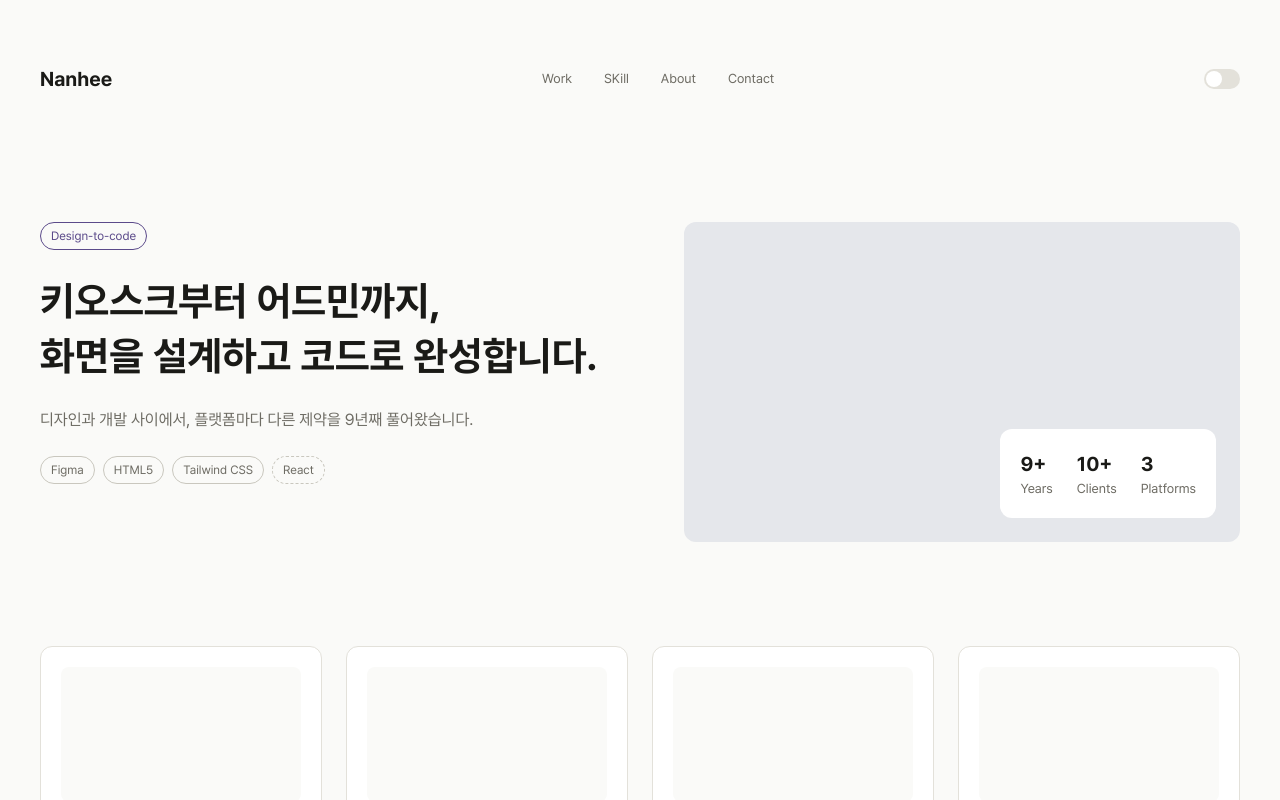
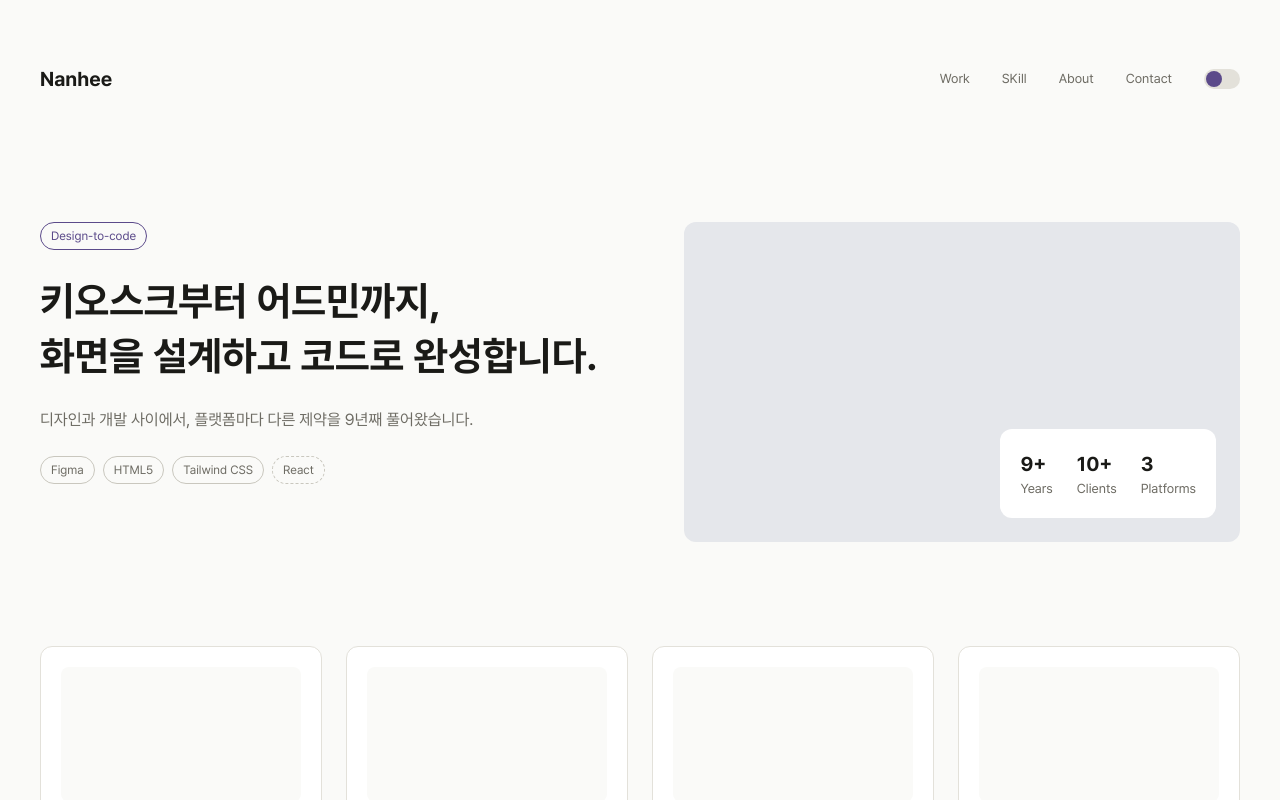
Before and after one commit to bononani-one/nh-portfolio, a Next.js app: page / in a window 1280 px wide. Shown: the top 800 px of the page. Built offline with nearby package versions, Linux system fonts and the light colour scheme.

Commit message:
다크모드 토글, 케이스스터디 4개 페이지완성

```diff
--- a/src/components/Nav.jsx
+++ b/src/components/Nav.jsx
@@ -1,43 +1,22 @@
-'use client';
-import {useState,useEffect} from 'react';
+import ThemeToggle from "./ThemeToggle";
 
 export default function Nav(){
-    const [isDark,setIsDark]=useState(false);
-
-    useEffect(()=>{
-        const saved = localStorage.getItem('theme');
-        if(saved === 'dark'){
-            setIsDark(true);
-            document.documentElement.classList.add('dark');
-        }
-    },[]);
-
-    function toggleTheme(){
-        const next = !isDark;
-        setIsDark(next);
-        document.documentElement.classList.toggle('dark',next);
-        localStorage.setItem('theme',next ? 'dark':'light');
-    }
 
     return(
         <header className="flex w-full items-center justify-between py-6 max-w-[1200px] mx-auto">
             <span className="text-section font-bold text-text-default">
                 Nanhee
             </span>
+            <div className="flex items-center gap-8">
                 <nav className="flex gap-8">
                     <a href="#work" className="text-caption text-text-sub">Work</a>
                     <a href="#skill" className="text-caption text-text-sub">SKill</a>
                     <a href="#about" className="text-caption text-text-sub">About</a>
                     <a href="#contact" className="text-caption text-text-sub">Contact</a>
                 </nav>
-            <button
-                onClick={toggleTheme}
-                className='w-9 h-5 rounded-full bg-border relative'
-            >
-                <span
-                    className={`absolute top-0.5 w-4 h-4 rounded-full bg-bg-sub transition-all ${isDark ? 'left-4' : 'left-0.5'}`}
-                    />
-            </button>
+                <ThemeToggle />
+            </div>
+
         </header>
     );
 }
--- a/src/components/SubHeader.jsx
+++ b/src/components/SubHeader.jsx
@@ -1,12 +1,16 @@
 import Link from 'next/link';
+import ThemeToggle from './ThemeToggle';
 
 export default function SubHeader(){
     return(
         <header className='w-full flex items-center justify-between py-6 max-w-[1200px] mx-auto'>
             <Link href="/" className='text-section font-bold text-text-default'>
             Nanhee</Link>
-            <Link href="/#work" className='text-caption text-text-sub'>
-            ← All Projects</Link>
+            <div className='flex items-center gap-8'>
+                <Link href="/#work" className='text-caption text-text-sub'>
+                ← All Projects</Link>
+                <ThemeToggle />
+            </div>
         </header>
     );
 }
--- /dev/null
+++ b/src/components/ThemeToggle.jsx
@@ -0,0 +1,35 @@
+'use client';
+
+import { useState, useEffect } from 'react';
+
+export default function ThemeToggle() {
+  const [isDark, setIsDark] = useState(false);
+
+  useEffect(() => {
+    const saved = localStorage.getItem('theme');
+    if (saved === 'dark') {
+      setIsDark(true);
+      document.documentElement.classList.add('dark');
+    }
+  }, []);
+
+  function toggleTheme() {
+    const next = !isDark;
+    setIsDark(next);
+    document.documentElement.classList.toggle('dark', next);
+    localStorage.setItem('theme', next ? 'dark' : 'light');
+  }
+
+  return (
+    <button
+      onClick={toggleTheme}
+      className="w-9 h-5 rounded-full bg-border relative shrink-0"
+    >
+      <span
+        className={`absolute top-0.5 w-4 h-4 rounded-full bg-point transition-all ${
+          isDark ? 'left-4' : 'left-0.5'
+        }`}
+      />
+    </button>
+  );
+}
```
Lines whose indentation alone changed are shown as unchanged.
